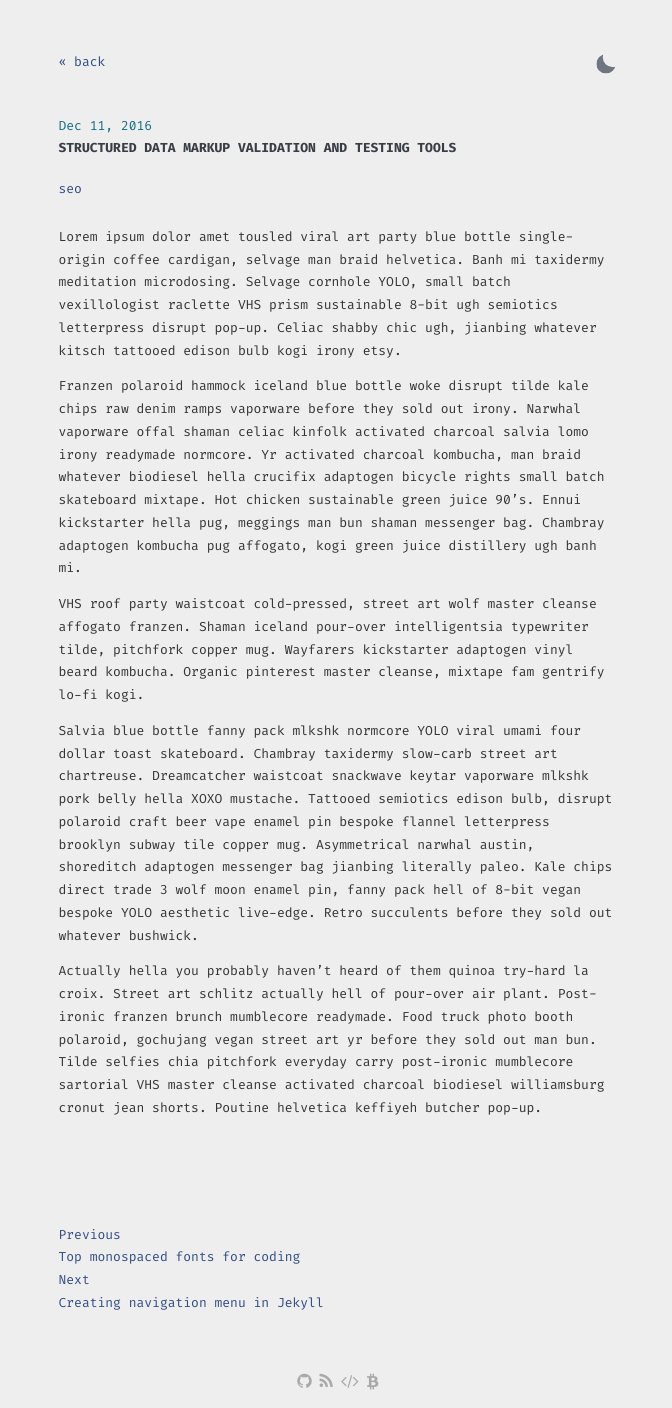
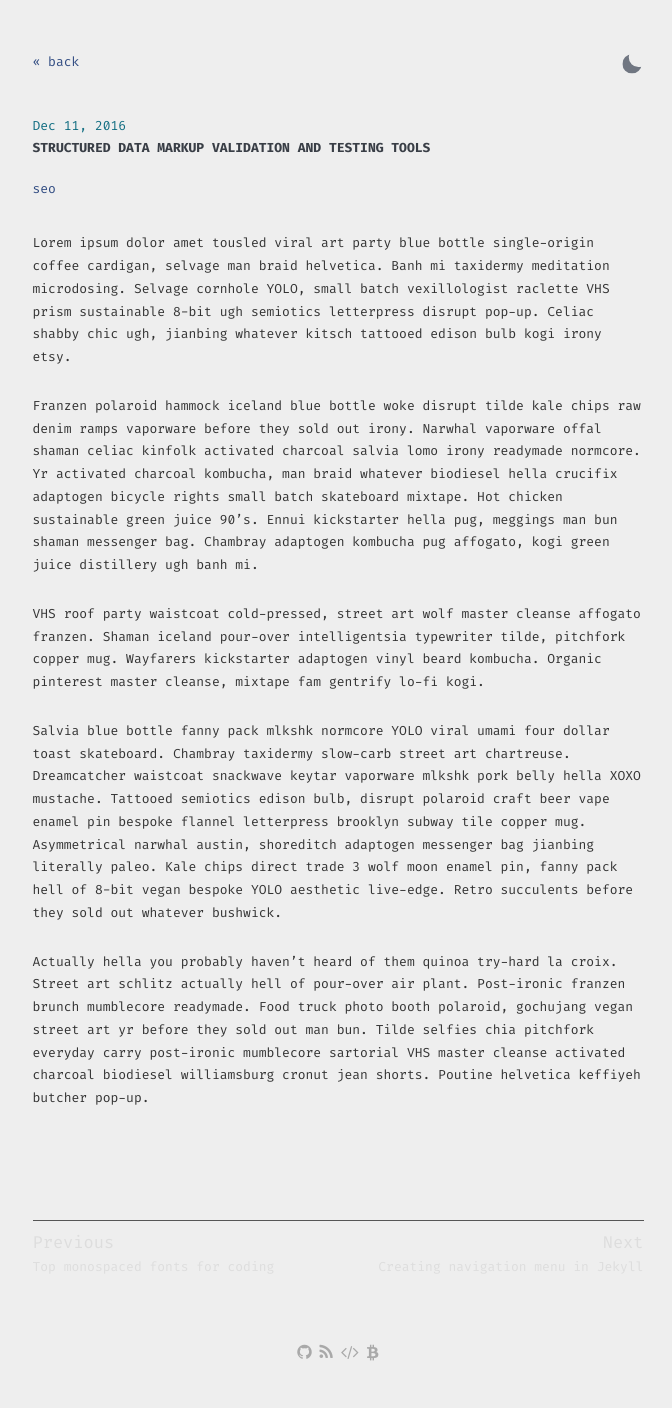
Before and after one commit to DavideBri/Gesko, a Jekyll site: the page built from _posts/2016-12-11-structured-data-markup-validation-and-testing-tools.md, in a window 1280 px wide. Shown: the whole page, without its empty margins (302-974 px from the left). Built offline with Jekyll 4.4.1, drawn with Linux system fonts in a browser that asks for light colours; after the commit the page ends 1379 px from its top, so only the background shows below that.

Commit message:
Added CSS for next and previous post

```diff
--- a/_sass/_main.scss
+++ b/_sass/_main.scss
@@ -1,7 +1,7 @@
 *,
 :after,
 :before {
-	box-sizing: border-box;
+	/*box-sizing: border-box;*/
 	background-color: inherit;
 	color: inherit;
 	margin: 0;
@@ -168,7 +168,7 @@ a {
 }
 
 .post p {
-	margin: 0.5rem 0;
+	margin: 1rem 0;
 }
 
 .meta {
@@ -448,3 +448,50 @@ color: var(--selection-text);
     text-align: center;
   }
 }
+
+.post-nav {
+  display: flex;
+  position: relative;
+  margin-top: 0;
+  border-top: 1px solid var(--medium-text-color);
+  line-height: 1.4;
+
+  .post-nav-item {
+    border-bottom: 0;
+    padding-bottom: 10px;
+
+    .post-title {
+      color: #ddd;
+    }
+
+    &:hover,
+    &:focus {
+      .post-title {
+        color: var(--link-color);
+        opacity: 0.9;
+      }
+    }
+
+    .nav-arrow {
+      font-size: 17px;
+      color: #ddd;
+      margin-bottom: 3px;
+    }
+
+    width: 50%;
+    padding-top: 10px;
+    text-decoration: none;
+    box-sizing: border-box;
+
+    &:nth-child(odd) {
+      padding-left: 0;
+      padding-right: 20px;
+    }
+
+    &:nth-child(even) {
+      text-align: right;
+      padding-right: 0;
+      padding-left: 20px;
+    }
+  }
+}
```
